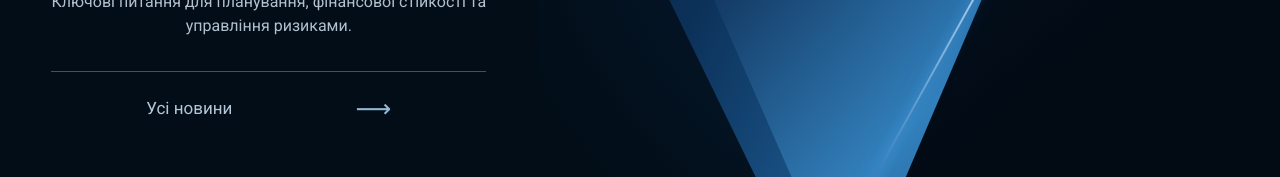
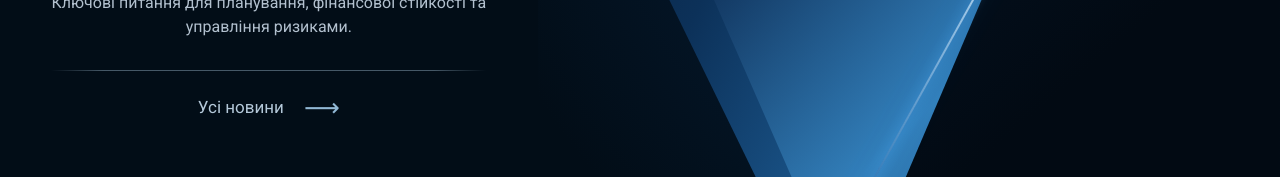
Before and after one commit to dnagorna3817-spec/website_akc_main, a Next.js app: page /insights/business-changes-2027 in a window 1280 px wide. Shown: the part 489-666 px from the top of the page. Built offline with nearby package versions, Linux system fonts and the light colour scheme; no server answers; the database is empty.

Commit message:
Align article separator with description and navigation

```diff
--- a/app/insights/[slug]/article.module.css
+++ b/app/insights/[slug]/article.module.css
@@ -57,3 +57,8 @@
 
 /* News body follows summary in the left editorial column. */
 .inlineBody{white-space:pre-wrap;overflow-wrap:anywhere;word-break:normal;max-width:100%;margin:24px auto 0;color:#c5d5e3;font-size:clamp(15px,1.1vw,18px);line-height:1.7;text-align:left}
+
+/* Separator stays inside the editorial text column, aligned with the copy. */
+.content .separator{display:block;box-sizing:border-box;width:100%;max-width:470px;height:1px;margin:32px auto 18px;background:linear-gradient(90deg,transparent,#6a8192 12%,#6a8192 88%,transparent);opacity:.65}
+.content .links{max-width:470px;width:100%;margin:0 auto}
+.content .links a{max-width:245px;margin:0 auto}
```
